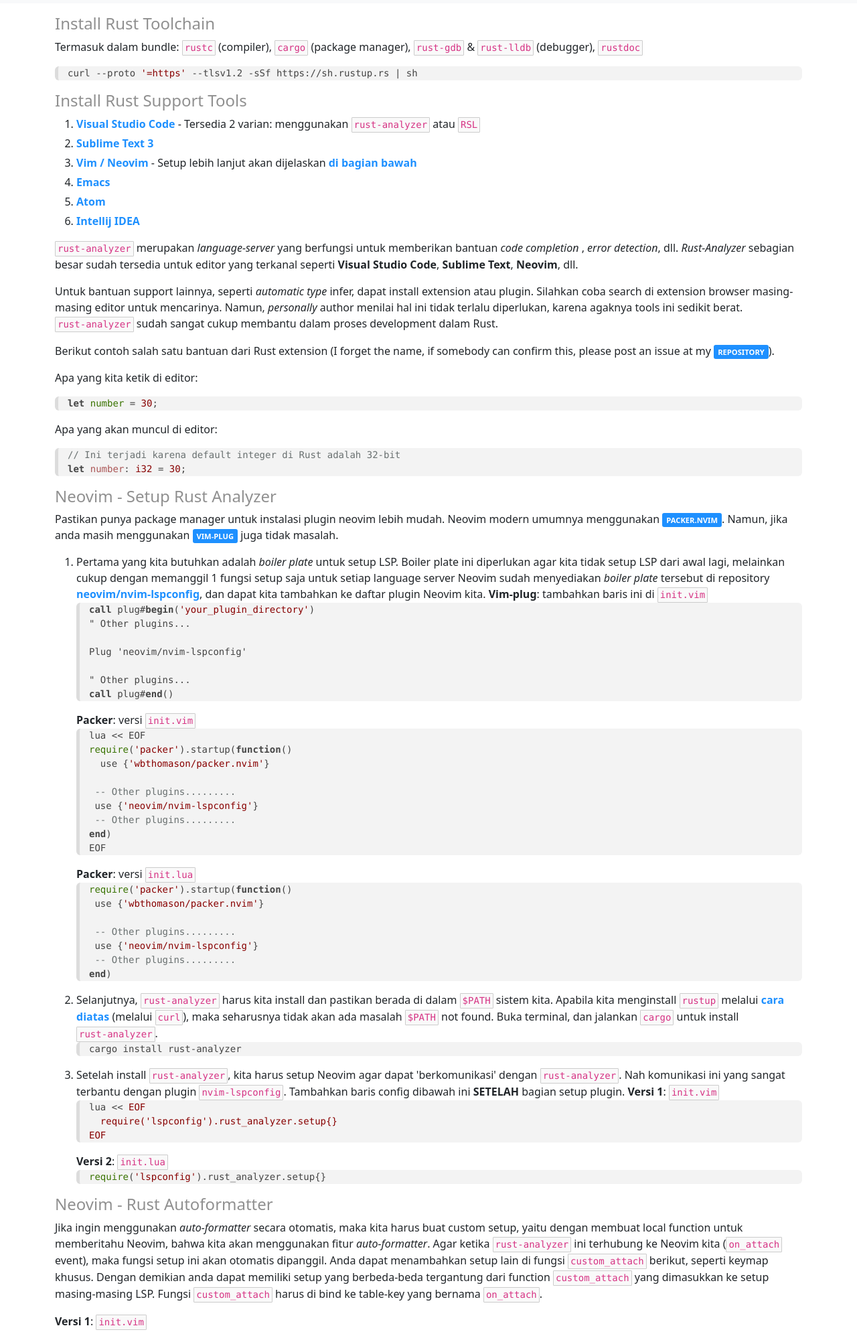
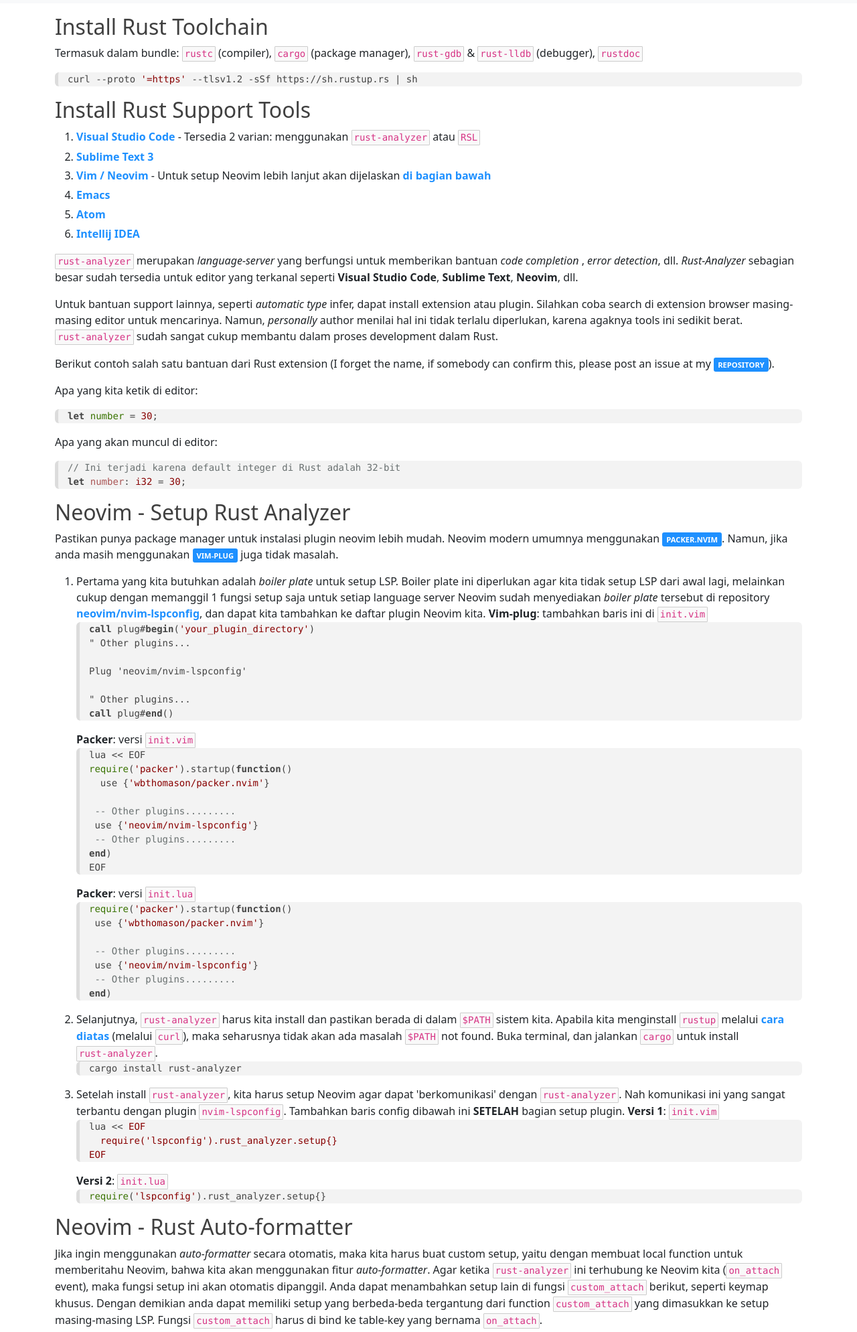
Before and after one commit to yeyee2901/my-wiki, a plain HTML site: page docs/KNOWLEDGE/Tech/Rust/Installation & Setup.html in a window 1280 px wide. Shown: the part 123-2112 px from the top of the page at 67% size. Drawn offline with nearby package versions, Linux system fonts and the light colour scheme.

Commit message:
Fix heading & broken links.

```diff
--- a/docs/KNOWLEDGE/Tech/Rust/Installation & Setup.html
+++ b/docs/KNOWLEDGE/Tech/Rust/Installation & Setup.html
@@ -43,7 +43,7 @@
       <div class='container'>
 
 
-<div id="Install Rust Toolchain"><h4 id="Install Rust Toolchain" class="header"><a href="#Install Rust Toolchain">Install Rust Toolchain</a></h4></div>
+<div id="Install Rust Toolchain"><h2 id="Install Rust Toolchain" class="header"><a href="#Install Rust Toolchain">Install Rust Toolchain</a></h2></div>
 <p>
 Termasuk dalam bundle: <code>rustc</code> (compiler), <code>cargo</code> (package manager),
 <code>rust-gdb</code> &amp; <code>rust-lldb</code> (debugger), <code>rustdoc</code>
@@ -52,7 +52,7 @@ Termasuk dalam bundle: <code>rustc</code> (compiler), <code>cargo</code> (packag
 curl --proto '=https' --tlsv1.2 -sSf https://sh.rustup.rs | sh
 </pre>
 
-<div id="Install Rust Support Tools"><h4 id="Install Rust Support Tools" class="header"><a href="#Install Rust Support Tools">Install Rust Support Tools</a></h4></div>
+<div id="Install Rust Support Tools"><h2 id="Install Rust Support Tools" class="header"><a href="#Install Rust Support Tools">Install Rust Support Tools</a></h2></div>
 <ol>
 <li>
 <a href="https://marketplace.visualstudio.com/items?itemName=rust-lang.rust">Visual Studio Code</a> - Tersedia 2 varian: menggunakan <code>rust-analyzer</code> atau <code>RSL</code>
@@ -61,7 +61,7 @@ curl --proto '=https' --tlsv1.2 -sSf https://sh.rustup.rs | sh
 <a href="https://github.com/rust-lang/rust-enhanced">Sublime Text 3</a>
 
 <li>
-<a href="https://github.com/rust-lang/rust.vim">Vim / Neovim</a> - Setup lebih lanjut akan dijelaskan <a href="Installation & Setup.html#Neovim - Setup Rust Analyzer">di bagian bawah</a>
+<a href="https://github.com/rust-lang/rust.vim">Vim / Neovim</a> - Untuk setup Neovim lebih lanjut akan dijelaskan <a href="Installation & Setup.html#Neovim - Setup Rust Analyzer">di bagian bawah</a>
 
 <li>
 <a href="https://github.com/rust-lang/rust-mode">Emacs</a>
@@ -109,7 +109,7 @@ Apa yang akan muncul di editor:
 let number: i32 = 30;
 </pre>
 
-<div id="Neovim - Setup Rust Analyzer"><h4 id="Neovim - Setup Rust Analyzer" class="header"><a href="#Neovim - Setup Rust Analyzer">Neovim - Setup Rust Analyzer</a></h4></div>
+<div id="Neovim - Setup Rust Analyzer"><h2 id="Neovim - Setup Rust Analyzer" class="header"><a href="#Neovim - Setup Rust Analyzer">Neovim - Setup Rust Analyzer</a></h2></div>
 <p>
 Pastikan punya package manager untuk instalasi plugin neovim lebih mudah. Neovim modern
 umumnya menggunakan <a href="https://github.com/wbthomason/packer.nvim">packer.nvim</a>. Namun, jika anda masih menggunakan
@@ -183,7 +183,7 @@ require('lspconfig').rust_analyzer.setup{}
 
 </ol>
 
-<div id="Neovim - Rust Autoformatter"><h4 id="Neovim - Rust Autoformatter" class="header"><a href="#Neovim - Rust Autoformatter">Neovim - Rust Autoformatter</a></h4></div>
+<div id="Neovim - Rust Auto-formatter"><h2 id="Neovim - Rust Auto-formatter" class="header"><a href="#Neovim - Rust Auto-formatter">Neovim - Rust Auto-formatter</a></h2></div>
 <p>
 Jika ingin menggunakan <em>auto-formatter</em> secara otomatis, maka kita harus buat custom
 setup, yaitu dengan membuat local function untuk memberitahu Neovim, bahwa kita akan
@@ -196,7 +196,7 @@ dari function <code>custom_attach</code> yang dimasukkan ke setup masing-masing
 </p>
 
 <p>
-<span id="Neovim - Rust Autoformatter-Versi 1"></span><strong id="Versi 1">Versi 1</strong>: <code>init.vim</code>
+<span id="Neovim - Rust Auto-formatter-Versi 1"></span><strong id="Versi 1">Versi 1</strong>: <code>init.vim</code>
 </p>
 <pre vim>
 lua &lt;&lt; EOF
@@ -212,7 +212,7 @@ lua &lt;&lt; EOF
 EOF
 </pre>
 <p>
-<span id="Neovim - Rust Autoformatter-Versi 2"></span><strong id="Versi 2">Versi 2</strong>: <code>init.lua</code>
+<span id="Neovim - Rust Auto-formatter-Versi 2"></span><strong id="Versi 2">Versi 2</strong>: <code>init.lua</code>
 </p>
 <pre lua>
 local function on_attach(client, bufnr)
```
Also changed, not shown: docs/KNOWLEDGE/Tech/Rust.html (+6 -6 lines), docs/index.html (+4 -3 lines), 3 other files.
